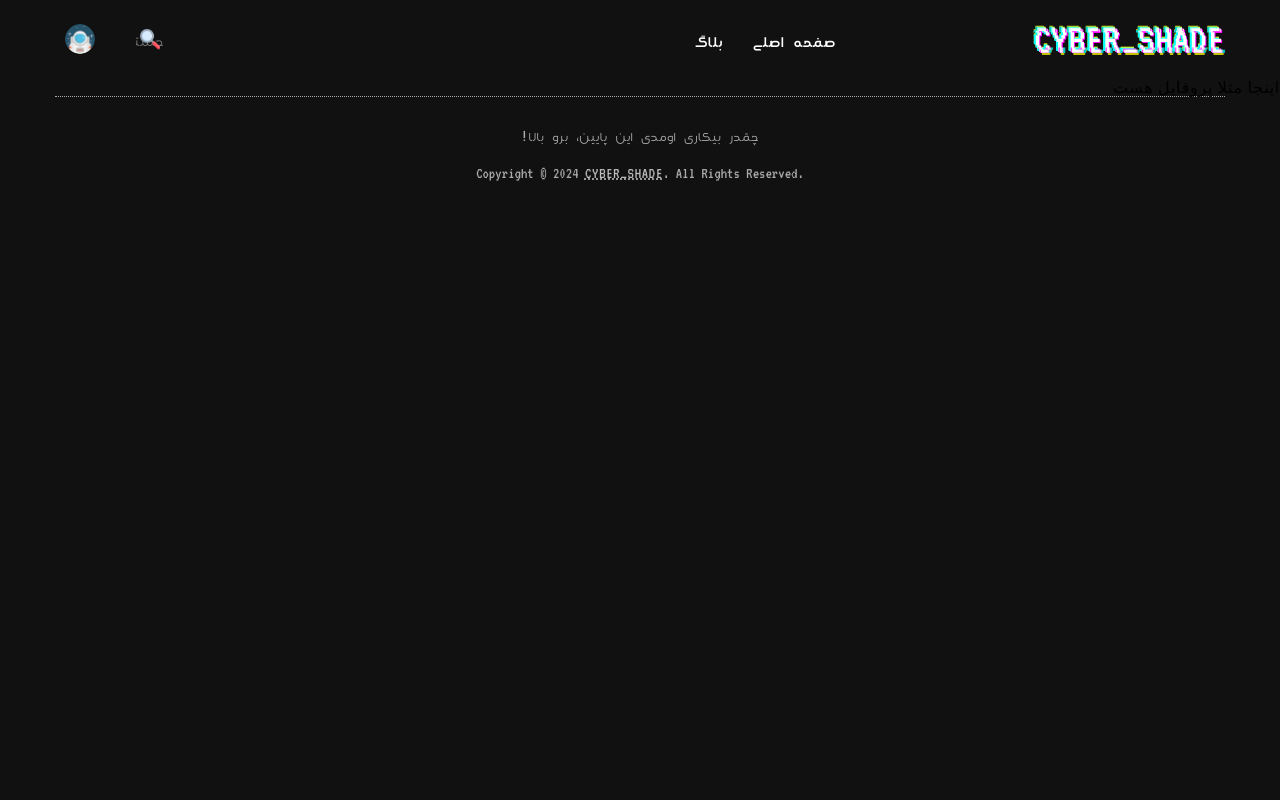
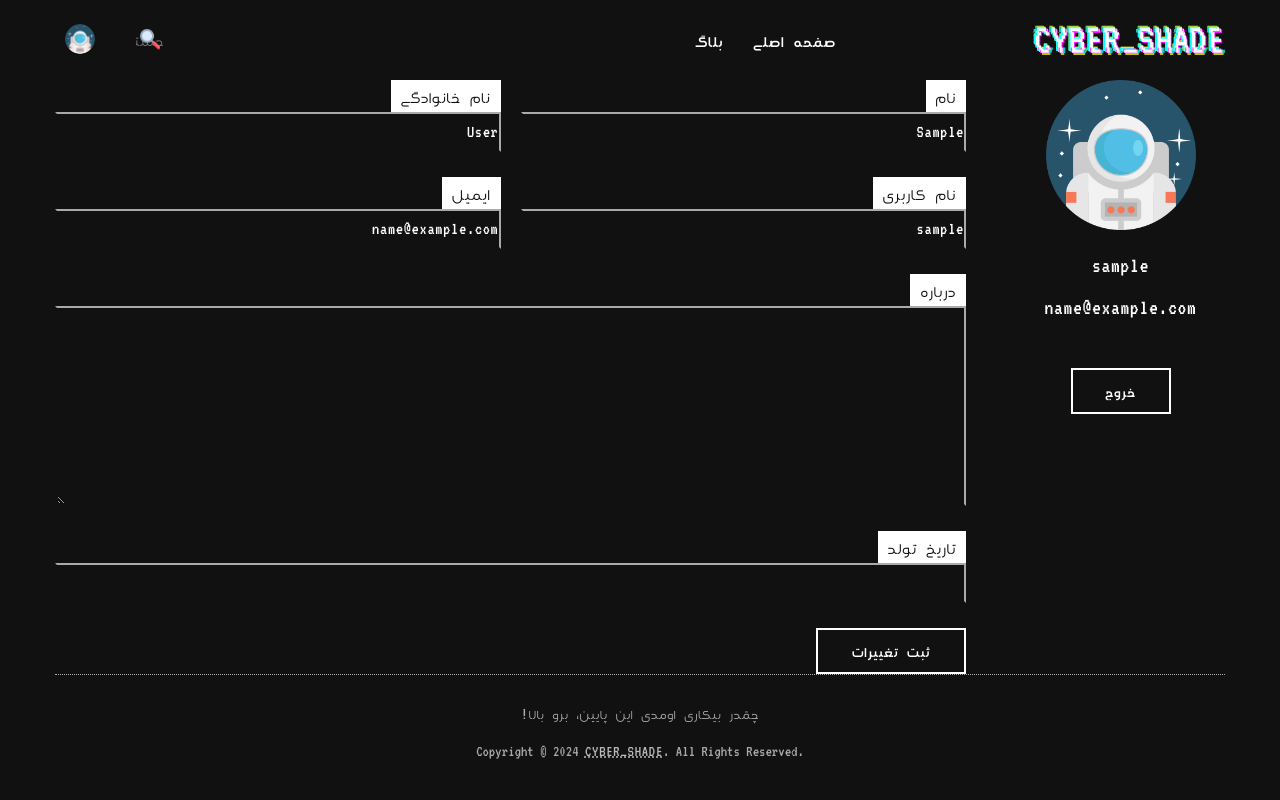
Before and after one commit to cyber-shade/cyber_shade_blog, a Django app: page /profile in a window 1280 px wide. Run offline with Django 5.2, Linux system fonts and the light colour scheme; the visitor is signed in with stand-in values (Sample User, id 1); data that the repository does not hold is empty; parts of the project's set-up code (start-up, migrations or seed data) failed here and were passed over; some libraries are stand-ins or nearby versions.

Commit message:
profile form have been created!

```diff
--- a/static/css/style.css
+++ b/static/css/style.css
@@ -449,6 +449,32 @@ input, textarea{
     gap: 20px;
     width: 100%;
 }
+.form-grid{
+    display: grid;
+    grid-template: auto / calc(20% - 25px) calc(80% - 25px);
+    gap: 50px;
+}
+.form-grid .form{
+    width: 100%;
+}
+.form-preview{
+    font-size: 22px;
+    color: #FFF;
+    text-align: center;
+    font-family: cyber;
+    flex-direction: column;
+    display: flex;
+    gap: 20px;
+}
+.form-avatar img{
+    height: 150px;
+    width: 150px;
+}
+.form-preview .site-btn{
+    margin: 0 auto;
+    width: 100px;
+    margin-top: 30px;
+}
 .input-holder{
     width: 100%;
 }
--- a/templates/profile.html
+++ b/templates/profile.html
@@ -13,13 +13,42 @@
   <body>
     {% include "head.html" %}
 
-    اینجا مثلا پروفایل هست
-
+    <main class="container">
+      <form action="" class="form-grid">
+        {% csrf_token %}
+          <div class="form-preview">
+            <div class="form-avatar">
+              <img
+              {% if user.avatar_img %}
+                src="{{user.avatar_img.url}}"
+              {% elif user.avatar_url %}
+                src="{{user.avatar_url}}"
+              {% else %}
+                src="{% static 'img/default-avatar.png'%}"
+              {% endif %}
+              alt="{{user.usernam}} avatar" />
+            </div>
+            <div>
+              {{user.username}}
+            </div>
+            <div>
+              {{user.email}}
+            </div>
+            <a href="{% url 'logout' %}" class="site-btn">خروج</a>
+          </div>
+          <div class="form">
+            {{ profile_form|safe }}
+            <button class="site-btn">
+              ثبت تغییرات
+            </button>
+          </div>
+      </form>
+    </main>
     {% include "foot.html" %}
     <!--====== Javascripts & Jquery ======-->
-    <script src="static/js/jquery-3.2.1.min.js"></script>
-    <script src="static/js/owl.carousel.min.js"></script>
-    <script src="static/js/jquery.back-to-top.js"></script>
-    <script src="static/js/main.js"></script>
+    <script src="{% static 'js/jquery-3.2.1.min.js' %}"></script>
+    <script src="{% static 'js/owl.carousel.min.js' %}"></script>
+    <script src="{% static 'js/jquery.back-to-top.js' %}"></script>
+    <script src="{% static 'js/main.js' %}"></script>
   </body>
 </html>
--- a/users/forms.py
+++ b/users/forms.py
@@ -7,11 +7,29 @@ class CustomUserCreationForm(UserCreationForm):
 
     class Meta:
         model = CustomUser
-        fields = ("username", "email", "avatar_img","avatar_url", "bio", "birth_day")
+        fields = ("username", "email", "avatar_img",
+                  "avatar_url", "bio", "birth_day")
 
 
 class CustomUserChangeForm(UserChangeForm):
 
     class Meta:
         model = CustomUser
-        fields = ("username", "email", "avatar_img","avatar_url", "bio", "birth_day")
+        fields = ("username", "email", "avatar_img",
+                  "avatar_url", "bio", "birth_day")
+
+
+class ProfileForm(forms.ModelForm):
+
+    class Meta:
+        model = CustomUser
+        fields = ("first_name", "last_name", "username", "email", "avatar_img",
+                  "avatar_url", "bio", "birth_day")
+        labels = {
+            "first_name": "نام",
+            "last_name": "نام خانوادگی",
+            "username": "نام کاربری",
+            "email": "ایمیل",
+            "bio": "درباره",
+            "birth_day": "تاریخ تولد"
+        }
--- a/users/views.py
+++ b/users/views.py
@@ -3,6 +3,7 @@
 from django.contrib.auth.decorators import login_required
 from .utils import url_message
 from .models import CustomUser
+from .forms import ProfileForm
 # Create your views here.
 
 
@@ -65,7 +66,20 @@
 
 @login_required
 def profile(request):
-    return render(request, 'profile.html')
+    user = request.user
+    initial_dict = {
+        "first_name": user.first_name,
+        "last_name": user.last_name,
+        "username": user.username,
+        "email": user.email,
+        "avatar_img": user.avatar_img,
+        "avatar_url": user.avatar_url,
+        "bio": user.bio,
+        "birth_day": user.birth_day,
+    }
+    profile_form = ProfileForm(initial=initial_dict)
+    rendered_form = profile_form.render("profile_snippet.html")
+    return render(request, 'profile.html', {'profile_form': rendered_form})
 
 
 def user_logout(request):
```
Also changed, not shown: users/templates/profile_snippet.html (added, +44 -0 lines).
